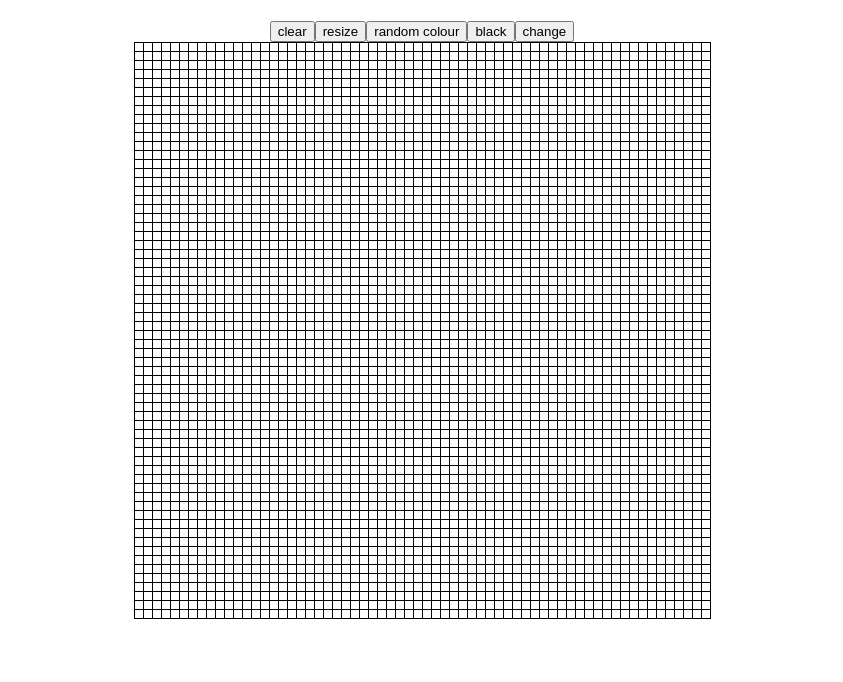
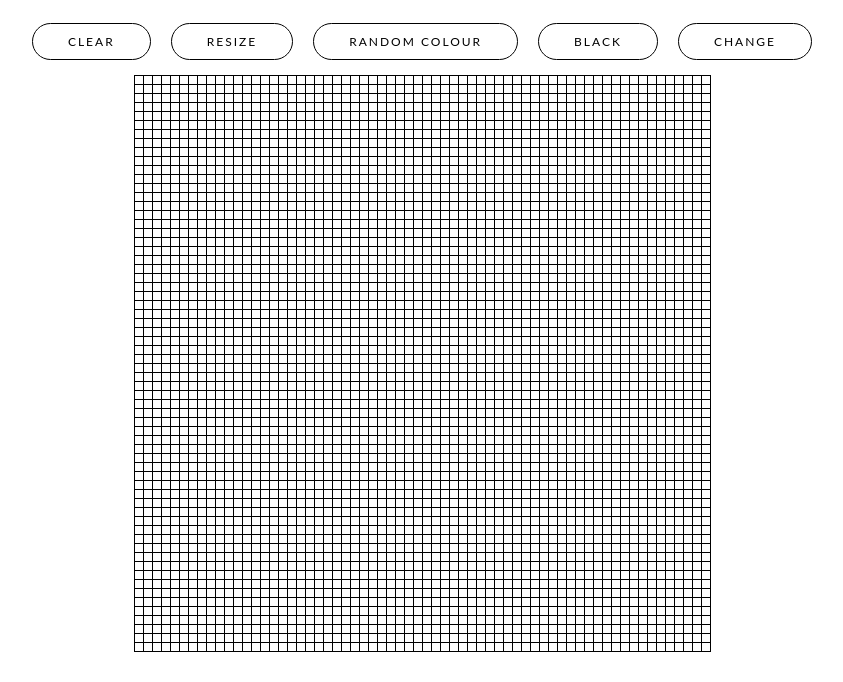
Before and after one commit to vincent-tn-le/etch-a-sketch, a plain HTML site: page index.html in a window 1280 px wide. Shown: the whole page, without its empty margins (218-1061 px from the left). Drawn offline with Linux system fonts and the light colour scheme.

Commit message:
Update style.css

```diff
--- a/style.css
+++ b/style.css
@@ -1,26 +1,16 @@
-body {
-    display: flex;
-    flex-direction: column;
-    justify-content: center;
-    align-items: center;
-    margin: 20px;
+button {
+    background-color: white;
+    border: 1px solid;
+    padding: 10px 35px;
+    font-size: 12px;
+    white-space: nowrap;
+    margin: 15px 10px 15px 10px;
 
     font-family: 'Lato', 'Helvetica', 'Arial', 'sans-serif';
     text-transform: uppercase;
     letter-spacing: 2px;
     border-radius: 300px;
 }
-
-.grid-container {
-    display: grid;
-}
-
-.button-container {
-    display: flex;
-    justify-content: space-between;
-
-}
-
 button:hover{
     color: #0056b3;
 }
```
